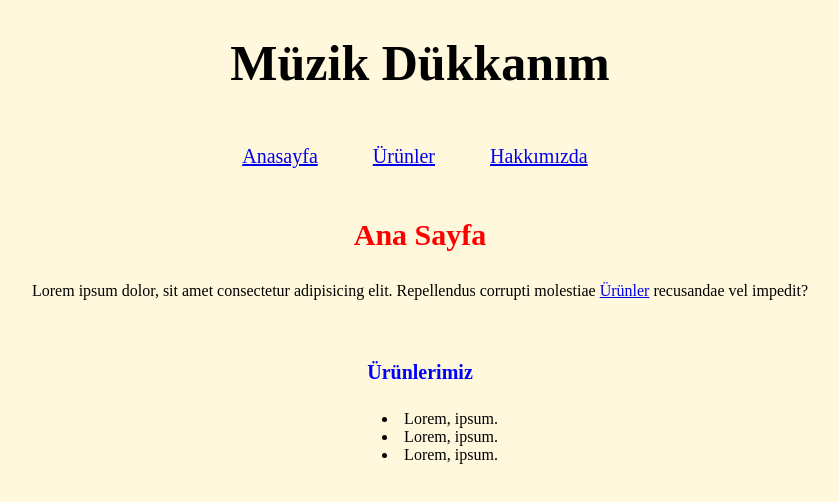
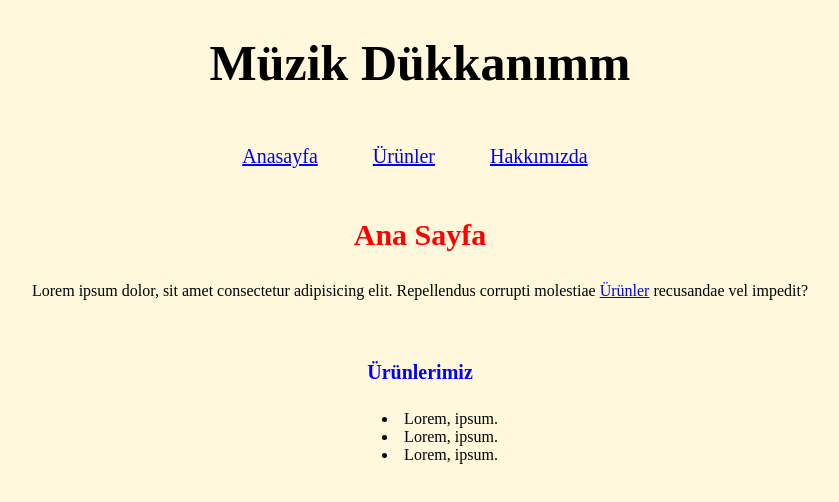
Before and after one commit to ramazanks637/Patika.dev_egitimi, a plain HTML site: page cssOdev1/index.html in a window 1280 px wide. Shown: the whole page, without its empty margins (220-1059 px from the left). Drawn offline with Linux system fonts and the light colour scheme.

Commit message:
guncelleme

```diff
--- a/cssOdev1/index.html
+++ b/cssOdev1/index.html
@@ -11,7 +11,7 @@
     </style>
 </head>
 <body>
-    <h1 class="text-ort">Müzik Dükkanım</h1>
+    <h1 class="text-ort">Müzik Dükkanımm</h1>
 
 
     <!--Nav start-->
```
